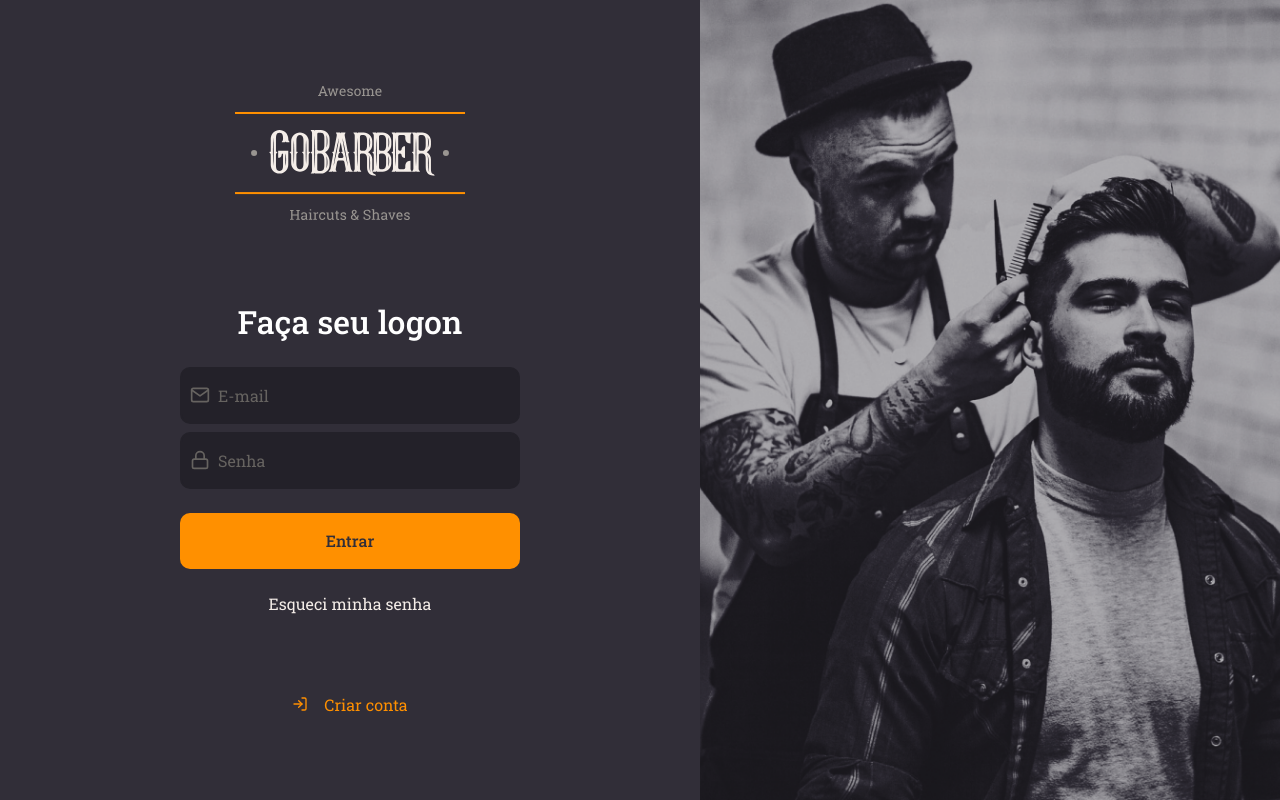
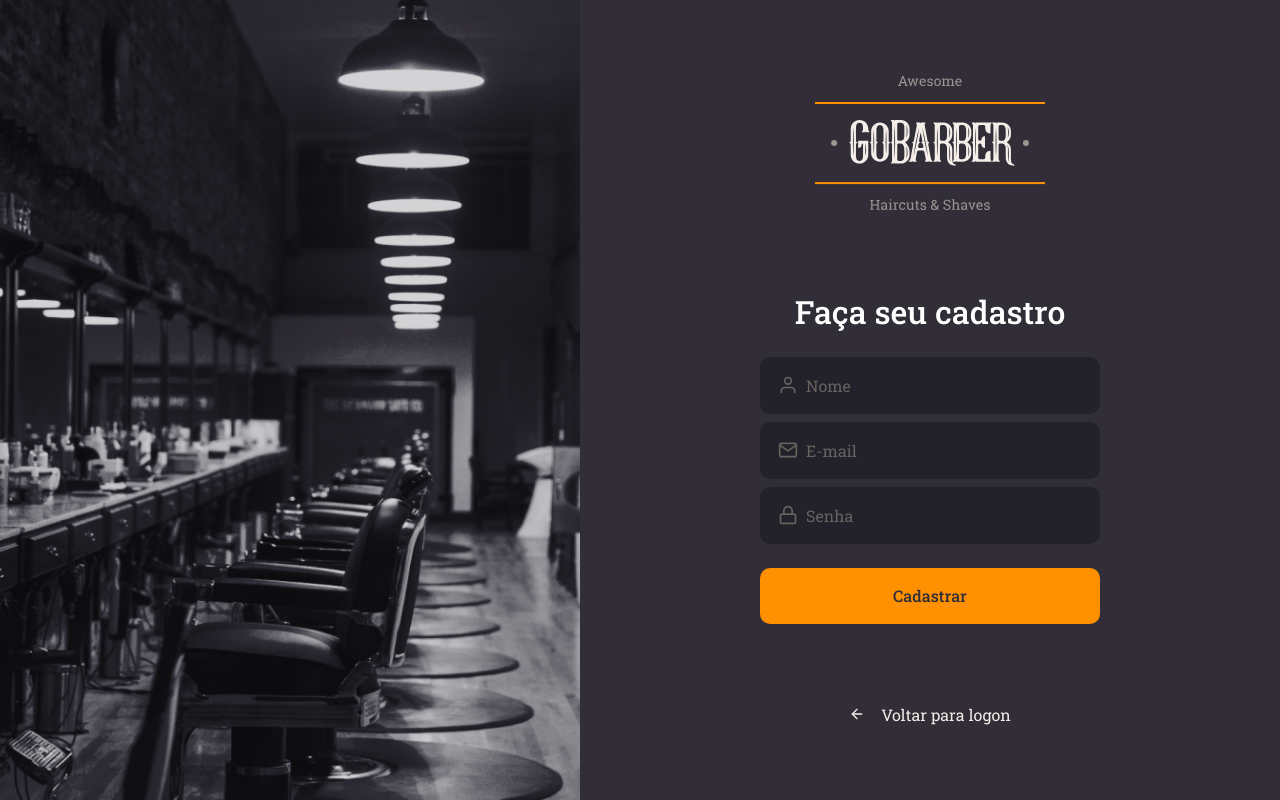
Before and after one commit to UrquizaN/gobarber-web, a React (Create React App) app: page / in a window 1280 px wide. Built offline with nearby package versions, Linux system fonts and the light colour scheme.

Commit message:
create sign up page

```diff
--- a/src/App.tsx
+++ b/src/App.tsx
@@ -1,10 +1,11 @@
 import React from 'react';
 import GlobalStyle from './styles/global';
-import SignIn from './pages/SignIn';
+// import SignIn from './pages/SignIn';
+import SignUp from './pages/SignUp';
 
 const App: React.FC = () => (
   <>
-    <SignIn />
+    <SignUp />
     <GlobalStyle />
   </>
 );
--- a/src/components/Input/styles.ts
+++ b/src/components/Input/styles.ts
@@ -27,6 +27,6 @@
   }
 
   svg {
-    margin-right: 8px;
+    margin: 0 8px;
   }
 `;
--- /dev/null
+++ b/src/pages/SignUp/index.tsx
@@ -0,0 +1,41 @@
+import React from 'react';
+import { FiArrowLeft, FiMail, FiLock, FiUser } from 'react-icons/fi';
+
+import Button from '../../components/Button';
+import Input from '../../components/Input';
+import logoImg from '../../assets/logo.svg';
+
+import { Container, Content, Background } from './styles';
+
+const SignUp: React.FC = () => (
+  <>
+    <Container>
+      <Background />
+      <Content>
+        <img src={logoImg} alt="GoBarber" />
+
+        <form>
+          <h1>Faça seu cadastro</h1>
+
+          <Input icon={FiUser} name="name" placeholder="Nome" />
+          <Input icon={FiMail} name="email" placeholder="E-mail" />
+          <Input
+            icon={FiLock}
+            name="password"
+            type="password"
+            placeholder="Senha"
+          />
+
+          <Button type="submit">Cadastrar</Button>
+        </form>
+
+        <a href="criar">
+          <FiArrowLeft />
+          Voltar para logon
+        </a>
+      </Content>
+    </Container>
+  </>
+);
+
+export default SignUp;
--- /dev/null
+++ b/src/pages/SignUp/styles.ts
@@ -0,0 +1,65 @@
+import styled from 'styled-components';
+import { shade } from 'polished';
+import signInBackground from '../../assets/sign-up-background.png';
+
+export const Container = styled.div`
+  height: 100vh;
+  display: flex;
+  align-items: stretch;
+`;
+export const Content = styled.div`
+  display: flex;
+  flex-direction: column;
+  align-items: center;
+  justify-content: center;
+  width: 100%;
+  max-width: 700px;
+
+  img {
+    max-width: 15rem;
+  }
+
+  form {
+    margin: 80px 0;
+    width: 340px;
+    text-align: center;
+
+    h1 {
+      margin-bottom: 24px;
+    }
+
+    a {
+      color: #f4ede8;
+      display: block;
+      margin-top: 24px;
+      text-decoration: none;
+      transition: color 0.2s;
+
+      &:hover {
+        color: ${shade(0.2, '#f4ede8')};
+      }
+    }
+  }
+
+  > a {
+    color: #f4ede8;
+    display: flex;
+    align-items: center;
+    text-decoration: none;
+    transition: color 0.2s;
+
+    svg {
+      margin-right: 16px;
+    }
+
+    &:hover {
+      color: ${shade(0.2, '#F4EDE8')};
+    }
+  }
+`;
+
+export const Background = styled.div`
+  flex: 1;
+  background: url(${signInBackground}) no-repeat center;
+  background-size: cover;
+`;
```
Also changed, not shown: .eslintrc.json, src/assets/sign-up-background.png (added).
